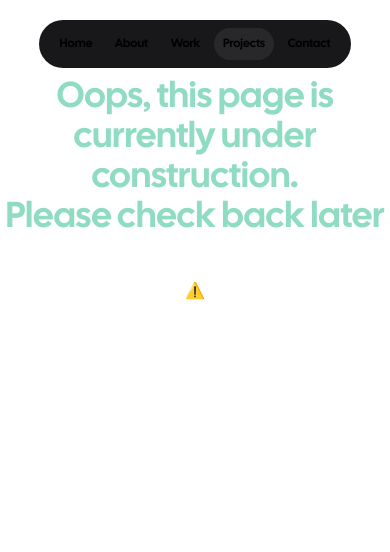
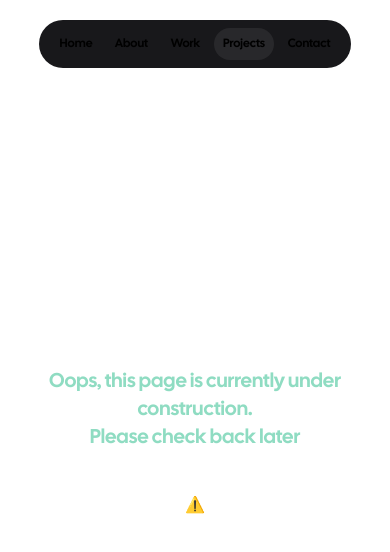
Before and after one commit to m-dombkowski/Portfolio-website, a Next.js app: page /projects in a window 390 px wide. Shown: the top 552 px of the page. Built offline with nearby package versions, Linux system fonts and the light colour scheme; no server answers.

Commit message:
fix/styles: fix - fixed jumping page on transition styles - added media queries to "construction" page

```diff
--- a/src/app/components/construction/construction.tsx
+++ b/src/app/components/construction/construction.tsx
@@ -16,8 +16,8 @@ export default function PageUnderContstuction() {
   };
 
   return (
-    <div className=" flex justify-center items-center flex-col gap-10 pt-[20%]">
-      <div className="text-center font-display text-4xl text-color-text-primary">
+    <div className="min-h-screen flex justify-center items-center flex-col gap-10 ">
+      <div className="text-center font-display text-xl text-color-text-primary mt-10 sm:mt-20 sm:text-4xl">
         <p>Oops, this page is currently under construction.</p>
         <p>Please check back later</p>
       </div>
@@ -28,9 +28,9 @@ export default function PageUnderContstuction() {
         variants={slideUp}
       >
         <Player
+          className="w-[300px] h-[300px] sm:w-[500px] sm:h-[500px]"
           src="https://lottie.host/eb5692cb-2aeb-4dbb-8613-d511f6b2fdf2/96SeDHXDq6.json"
           background="transparent"
-          style={{ width: "500px", height: "500px" }}
           loop
           autoplay
         ></Player>
--- a/src/app/components/page-transition/fade.tsx
+++ b/src/app/components/page-transition/fade.tsx
@@ -8,8 +8,10 @@ export default function PageWrapper({
   children: React.ReactNode;
 }) {
   return (
-    <motion.div className="relative overflow-hidden" {...animPage(fadePage)}>
-      {children}
-    </motion.div>
+    <div className="overflow-y-hidden">
+      <motion.div className="relative overflow-hidden" {...animPage(fadePage)}>
+        {children}
+      </motion.div>
+    </div>
   );
 }
--- a/src/app/contact/page.tsx
+++ b/src/app/contact/page.tsx
@@ -29,7 +29,6 @@ const contacts = [
 
 export default function ContactPage() {
   return (
-    <div className="overflow-y-hidden">
     <PageWrapper>
       <div className="flex flex-col min-h-screen justify-center">
         <div className="flex justify-center mt-32">
@@ -58,6 +57,5 @@ export default function ContactPage() {
         </div>
       </div>
     </PageWrapper>
-    </div>
   );
 }
```
Lines whose indentation alone changed are shown as unchanged.
